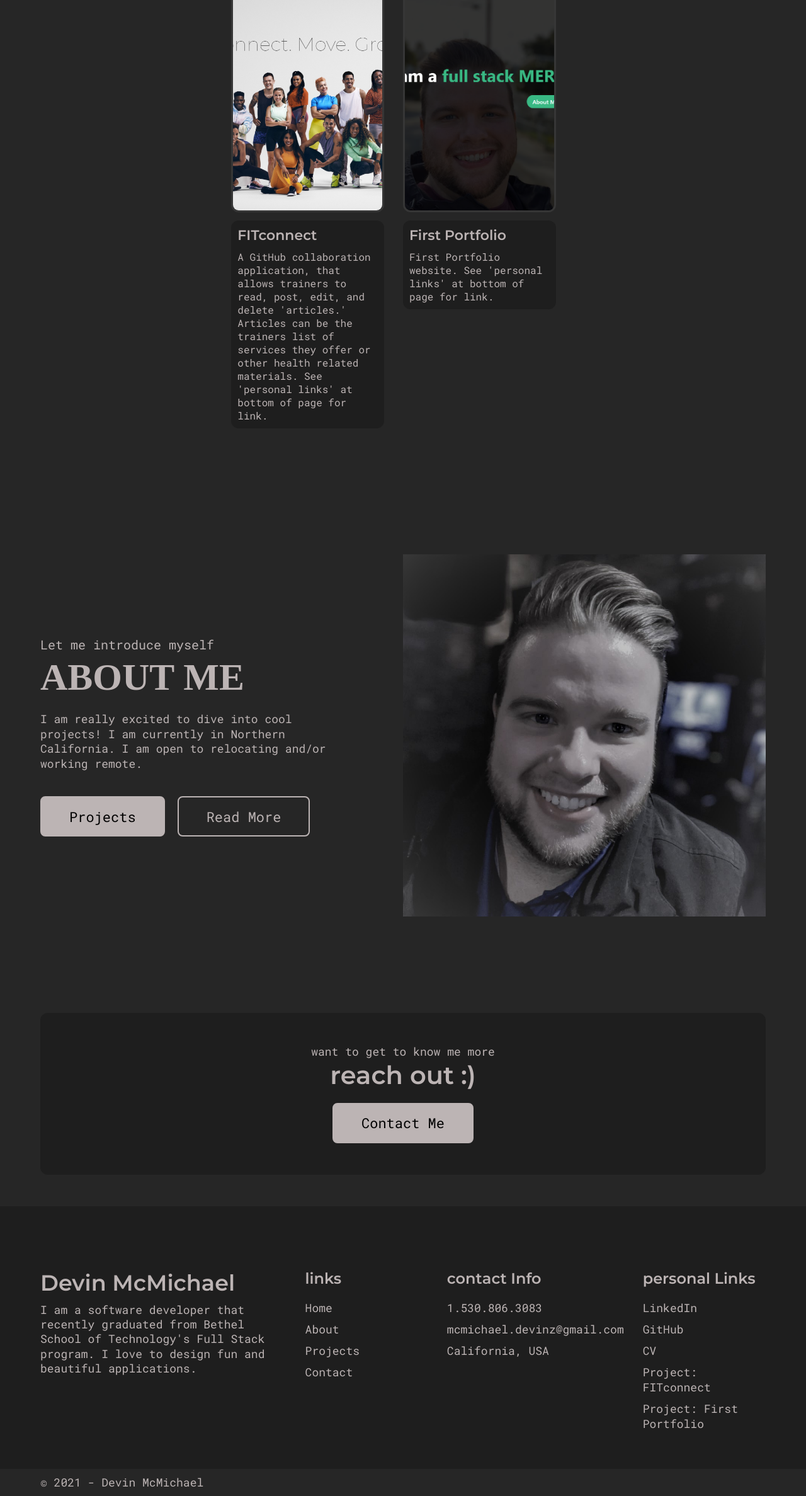
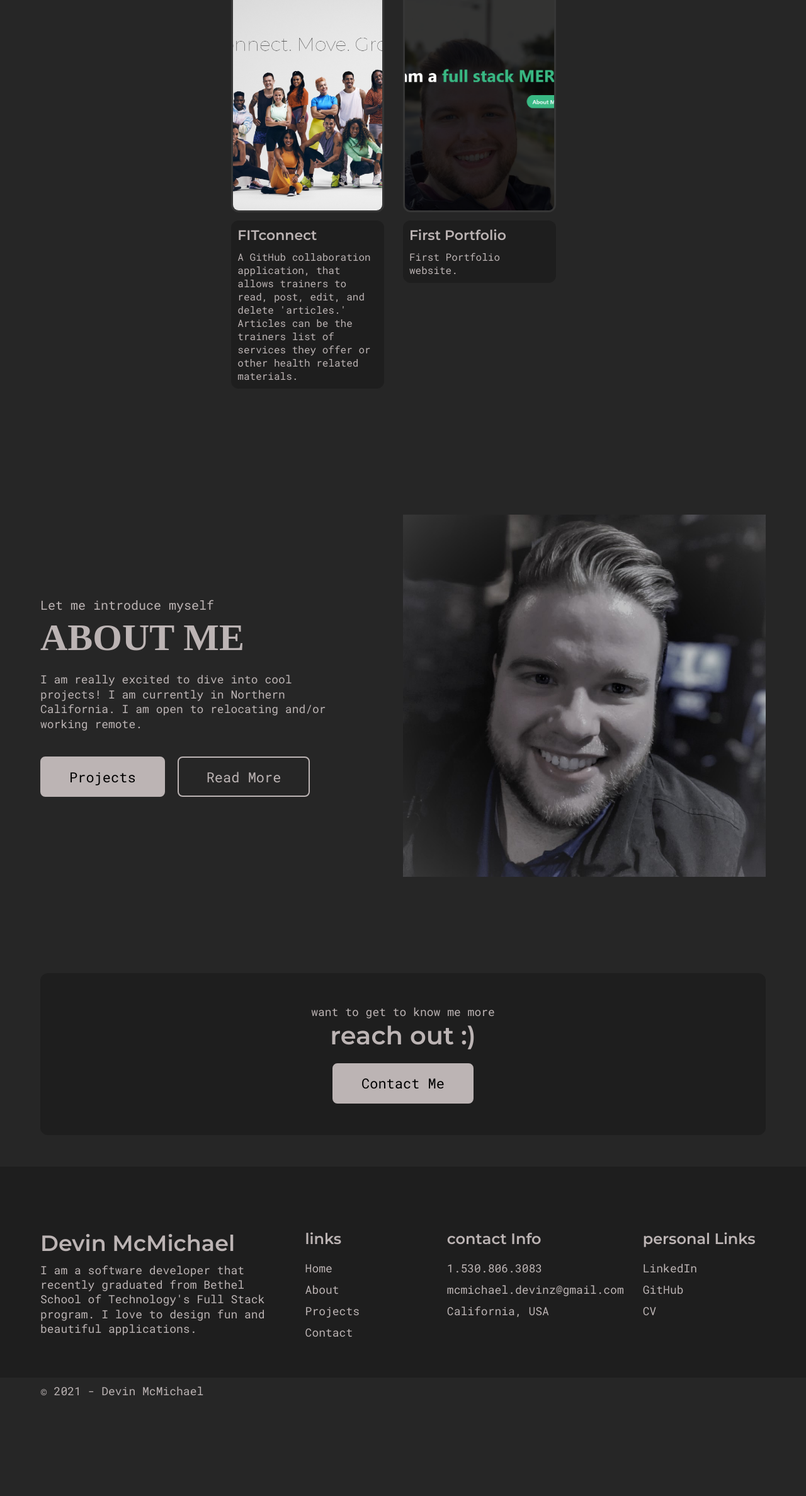
Before and after one commit to dmcmichae1/Portfolio, a React (Create React App) app: page / in a window 1280 px wide. Shown: the part 1393-3768 px from the top of the page at 63% size. After the commit the page ends 3623 px from the top, so only its background shows below. Built offline with nearby package versions, Linux system fonts and the light colour scheme; a web font is replaced by a local one.

Commit message:
edited footer

```diff
--- a/src/Components/Footer.js
+++ b/src/Components/Footer.js
@@ -128,14 +128,6 @@ export default function Footer() {
                 path:
                   'https://docs.google.com/document/d/1QMkE5aQw5DFbrRMhQzDeD8yh5bkGBz7t2KI3E1kjvlI/edit?usp=sharing',
               },
-              {
-                title: 'Project: FITconnect',
-                path: 'https://fitconnect1.herokuapp.com/',
-              },
-              {
-                title: 'Project: First Portfolio',
-                path: 'https://portfoliodm.netlify.app/',
-              },
             ]}
           />
         </div>
--- a/src/Components/ProjectsSection.js
+++ b/src/Components/ProjectsSection.js
@@ -89,6 +89,7 @@ export default function ProjectsSection() {
                     title={project.name}
                     img={project.img}
                     desc={project.desc}
+                    deployed={project.deployed}
                   />
                 </SwiperSlide>
               );
--- a/src/assets/data/projects.js
+++ b/src/assets/data/projects.js
@@ -7,15 +7,14 @@ const projects = [
     id: uuidv4(),
     name: 'FITconnect',
     desc:
-      "A GitHub collaboration application, that allows trainers to read, post, edit, and delete 'articles.' Articles can be the trainers list of services they offer or other health related materials. See 'personal links' at bottom of page for link.",
+      "A GitHub collaboration application, that allows trainers to read, post, edit, and delete 'articles.' Articles can be the trainers list of services they offer or other health related materials.",
     img: fitconnect,
     deployed: 'https://fitconnect1.herokuapp.com/',
   },
   {
     id: uuidv4(),
     name: 'First Portfolio',
-    desc:
-      "First Portfolio website. See 'personal links' at bottom of page for link.",
+    desc: 'First Portfolio website.',
     img: firstport,
     deployed: 'https://portfoliodm.netlify.app/',
   },
```
